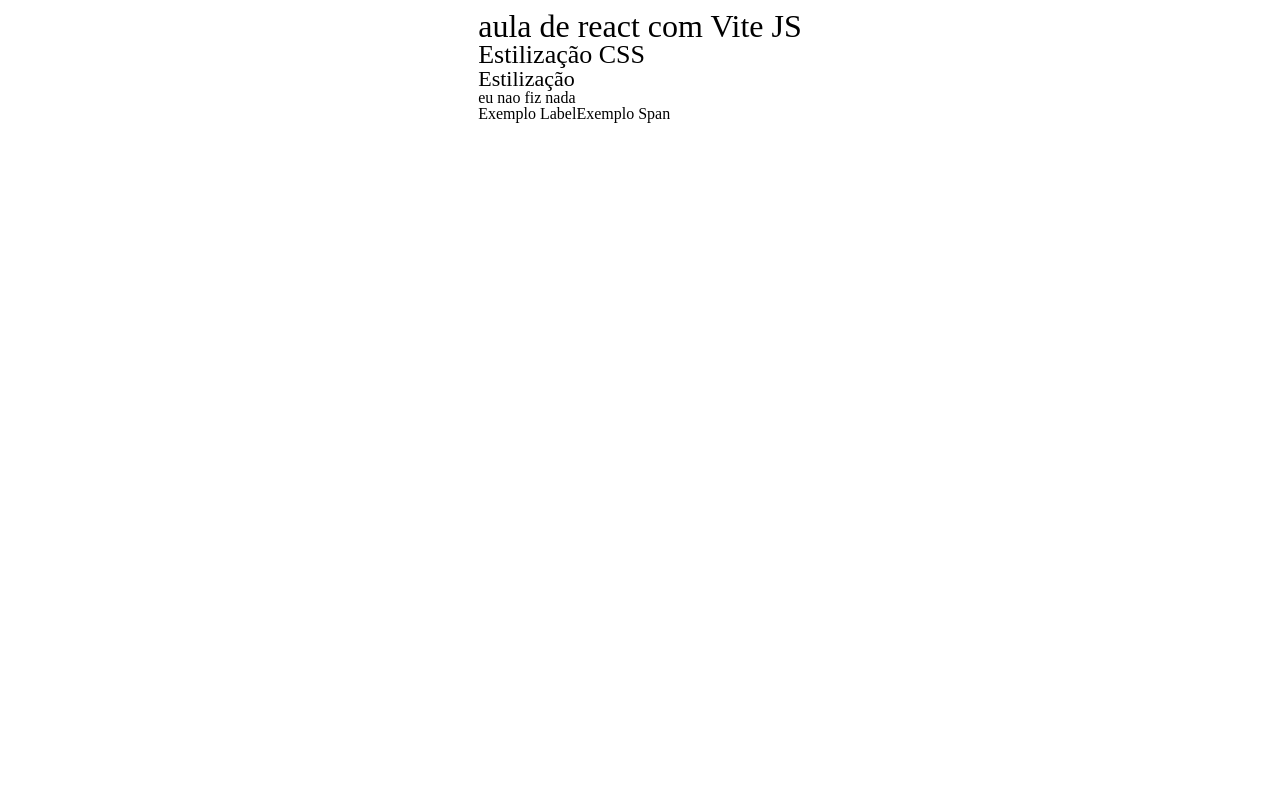
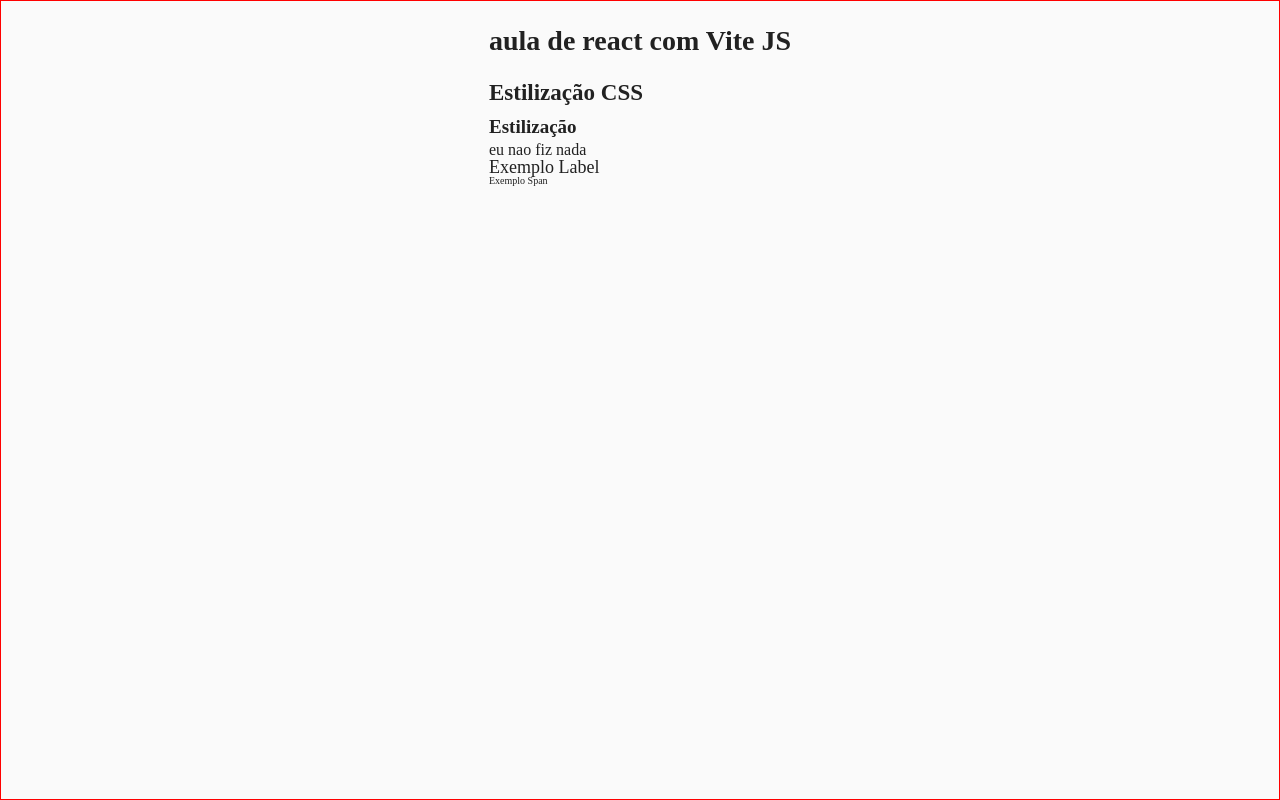
Before and after one commit to cautks/introducaovite, a React (Vite) app: page /Exemplo/2 in a window 1280 px wide. Built offline with nearby package versions, Linux system fonts and the light colour scheme.

Commit message:
12/03/26

```diff
--- a/src/css/global.css
+++ b/src/css/global.css
@@ -1,25 +1,122 @@
-body {
-  display: flex;
-  justify-content: center;
-  align-items: center;
-  margin: 10px;
-  /*flex-direction: column;
-  /* height: 100vh; */
-  ;
+html {
+  /* Adiciona um efeito de rolagem suave quando links internos são clicados */
+  scroll-behavior: smooth;
+  /* Define o tamanho da fonte base como 10px (para facilitar o uso de rem) */
+  font-size: 62.5%;
+  /* Garante que o elemento html não seja maior que a largura da viewport */
+  max-width: 100vw;
 }
 
-h1{
-    font-size:32px;
+body {
+  background-color: #fafafa;
+  color: #212121;
+  /* margin: 10px; */
+  padding: 1rem;
+  display: flex;
+  flex-direction: column;
+  align-items: center;
+  /* justify-content: center; */
+  /* place-items: center; */
+  min-width: 32rem;
+  min-height: 100vh;
+  border: 1px solid red;
+  /* box-sizing: border-box; */
 }
 
-h2{
-    font-size:26px;
+* {
+  /* Altera o modelo de caixa para incluir padding e border na largura e altura de um elemento */
+  box-sizing: border-box;
+  padding: 0;
+  margin: 0;
 }
 
-h3{
-    font-size:22px;
+h1 {
+  font-size: 2.8rem;
+  font-weight: bold;
+  line-height: 1.1;
+  margin: 1.5rem 0;
 }
 
-p{
-    font-size:16px;
+h2 {
+  font-size: 2.3rem;
+  font-weight: bold;
+  line-height: 1.1;
+  margin: 0.8rem 0;
 }
+
+h3 {
+  font-size: 1.9rem;
+  font-weight: bold;
+  line-height: 1.1;
+  margin: 0.4rem 0;
+}
+
+label {
+  font-size: 1.8rem;
+}
+
+p {
+  font-size: 1.6rem;
+}
+
+small {
+  font-size: 1.3rem;
+}
+
+a {
+  text-decoration: none;
+}
+
+/* Estilo para Inputs, Selects e Textareas */
+input, select, textarea {
+  width: 100%;
+  padding: 1rem;
+  margin: 0.8rem 0;
+  border: 0.1rem solid #ccc;
+  border-radius: 0.4rem;
+  box-sizing: border-box; /* Garante que o padding não quebre o layout */
+}
+
+/* Botões */
+button {
+  background-color: #646cff;
+  color: white;
+  padding: 1rem 2rem;
+  border: none;
+  border-radius: 0.8rem;
+  cursor: pointer;
+  transition: filter 0.2s;
+}
+
+button:hover {
+  filter: brightness(0.9);
+}
+
+/* Tabelas Responsivas */
+table {
+  width: 100%;
+  border-collapse: collapse;
+  margin: 2rem 0;
+}
+
+th, td {
+  border: 0.1rem solid #ddd;
+  padding: 1.2rem;
+  text-align: left;
+}
+
+th {
+  background-color: #f4f4f4;
+}
+
+@media screen and (max-width: 960px) {
+  html {
+    font-size: 50%;
+  }
+}
+
+@media screen and (max-width: 600px) {
+  html {
+    font-size: 37.2%;
+  }
+}
--- a/src/pages/exemplos/ex-02/index.module.css
+++ b/src/pages/exemplos/ex-02/index.css
@@ -1,4 +1,4 @@
-.continer{
+.containerEx2{
 display:flex;
 flex-direction: column;
-}
+};
--- a/src/pages/exemplos/ex-02/index.jsx
+++ b/src/pages/exemplos/ex-02/index.jsx
@@ -1,6 +1,8 @@
+import './index.css';
+
 function Exemplo02 () {
   return(
-    <div>
+    <div className="containerEx2">
        <h1>aula de react com Vite JS</h1>
        <h2>Estilização CSS</h2>
        <h3>Estilização</h3>
```
Also changed, not shown: src/css/reset.css (+106 -20 lines).
